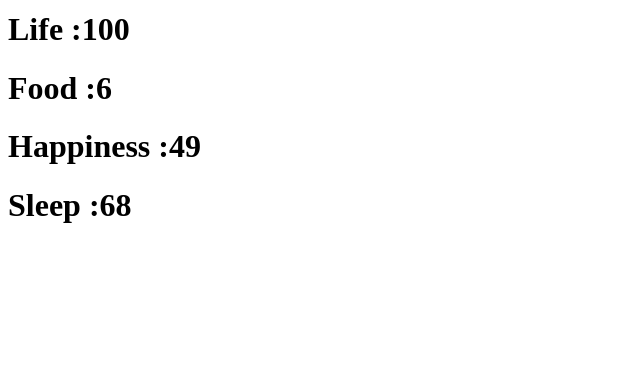
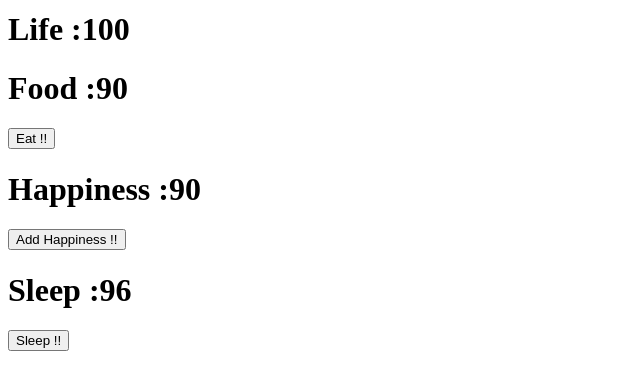
Before and after one commit to glitchwizard/reactTamagotchi, a React app: page / in a window 1280 px wide. Shown: the part 244-634 px from the top of the page, without its empty margins (0-640 px from the left). Built offline with nearby package versions, Linux system fonts and the light colour scheme.

Commit message:
make tamagotchi working

```diff
--- a/src/components/App.jsx
+++ b/src/components/App.jsx
@@ -11,20 +11,23 @@ class App extends React.Component{
     super(props);
     this.state = {
       life: 100,
-      food: 10,
-      happiness: 50,
-      sleep: 70
+      food: 100,
+      happiness: 100,
+      sleep: 100
     }
+    this.handleMakeSleep=this.handleMakeSleep.bind(this);
+    this.handleMakeEat=this.handleMakeEat.bind(this);
+    this.handleMakeHappiness=this.handleMakeHappiness.bind(this);
   }
 
   componentDidMount() {
       setInterval(()=>this.sadness(),3000);
-      setInterval(()=>this.decreaseFood(),2000);
-      setInterval(()=>this.decreaseSleep(),5000);
+      setInterval(()=>this.decreaseFood(),1000);
+      setInterval(()=>this.decreaseSleep(),2000);
   }
 
   componentDidUpdate(){
-    if(this.state.food <= 0){
+    if(this.state.food <= 0 || this.state.sleep <=0 || this.state.happiness <= 0 || this.state.life < 100){
       setTimeout(()=>this.hurt(),2000);
     }
   }
@@ -32,7 +35,7 @@ class App extends React.Component{
   sadness(){
       let newHappiness = this.state.happiness;
       if (this.state.happiness > 0){
-        newHappiness-=1;
+        newHappiness-=10;
         this.setState({happiness:newHappiness});
       }
   }
@@ -68,13 +71,31 @@ class App extends React.Component{
       this.setState({life:newLife})
     } else if ((this.state.food > 0 && this.state.happiness > 0  && this.state.sleep > 0 && this.state.life < 100)){
       let newLife = this.state.life;
-      newLife+=0.5;
+      newLife += 0.25;
       this.setState({life:newLife})
     } else if (this.state.life == 0 ){
 
     }
+  }
 
+  handleMakeSleep(){
+    let newSleep = this.state.sleep;
+    newSleep+=8;
+    this.setState({sleep:newSleep})
   }
+
+  handleMakeEat(){
+    let newFood = this.state.food;
+    newFood+=5;
+    this.setState({food:newFood})
+  }
+
+  handleMakeHappiness() {
+    let newHappiness = this.state.happiness;
+    newHappiness+=10;
+    this.setState({happiness:newHappiness})
+  }
+
 
   render(){
     return (
@@ -89,9 +110,9 @@ class App extends React.Component{
         <img src="https://vignette.wikia.nocookie.net/tamagotchi/images/6/61/Hapihapitchi_anime.PNG/revision/latest?cb=20110919001912"></img>
 
       <Life newLife = {this.state.life}/>
-      <Food newFood = {this.state.food}/>
-      <Happiness newHappiness = {this.state.happiness}/>
-      <Sleep newSleep = {this.state.sleep}/>
+      <Food newFood = {this.state.food} onMakeEat= {this.handleMakeEat}/>
+      <Happiness newHappiness = {this.state.happiness} onMakeHappiness = {this.handleMakeHappiness}/>
+      <Sleep newSleep = {this.state.sleep} onMakeSleep = {this.handleMakeSleep}/>
 
       </div>
     )
--- a/src/components/Food.jsx
+++ b/src/components/Food.jsx
@@ -5,12 +5,14 @@ function Food(props){
   return(
     <div>
       <h1> Food :{props.newFood} </h1>
+      <button onClick = {props.onMakeEat}>Eat !!</button>
     </div>
   )
 }
 
 Food.propTypes = {
-  newFood: PropTypes.string.isrequired
+  newFood: PropTypes.string.isrequired,
+  onMakeEat: PropTypes.func
 }
 
 export default Food;
--- a/src/components/Happiness.jsx
+++ b/src/components/Happiness.jsx
@@ -5,12 +5,14 @@ function Happiness(props){
   return(
     <div>
       <h1> Happiness :{props.newHappiness} </h1>
+      <button onClick = {props.onMakeHappiness}>Add Happiness !!</button>
     </div>
   )
 }
 
 Happiness.propTypes = {
-  newHappiness: PropTypes.string.isrequired
+  newHappiness: PropTypes.string.isrequired,
+  onMakeHappiness: PropTypes.func
 }
 
 export default Happiness;
--- a/src/components/Sleep.jsx
+++ b/src/components/Sleep.jsx
@@ -5,13 +5,14 @@ function Sleep(props){
   return(
     <div>
       <h1> Sleep :{props.newSleep} </h1>
-
+      <button onClick = {props.onMakeSleep}>Sleep !!</button>
     </div>
   )
 }
 
 Sleep.propTypes = {
-  newSleep: PropTypes.string.isrequired
+  newSleep: PropTypes.string.isrequired,
+  onMakeSleep: PropTypes.func
 }
 
 export default Sleep;
```
